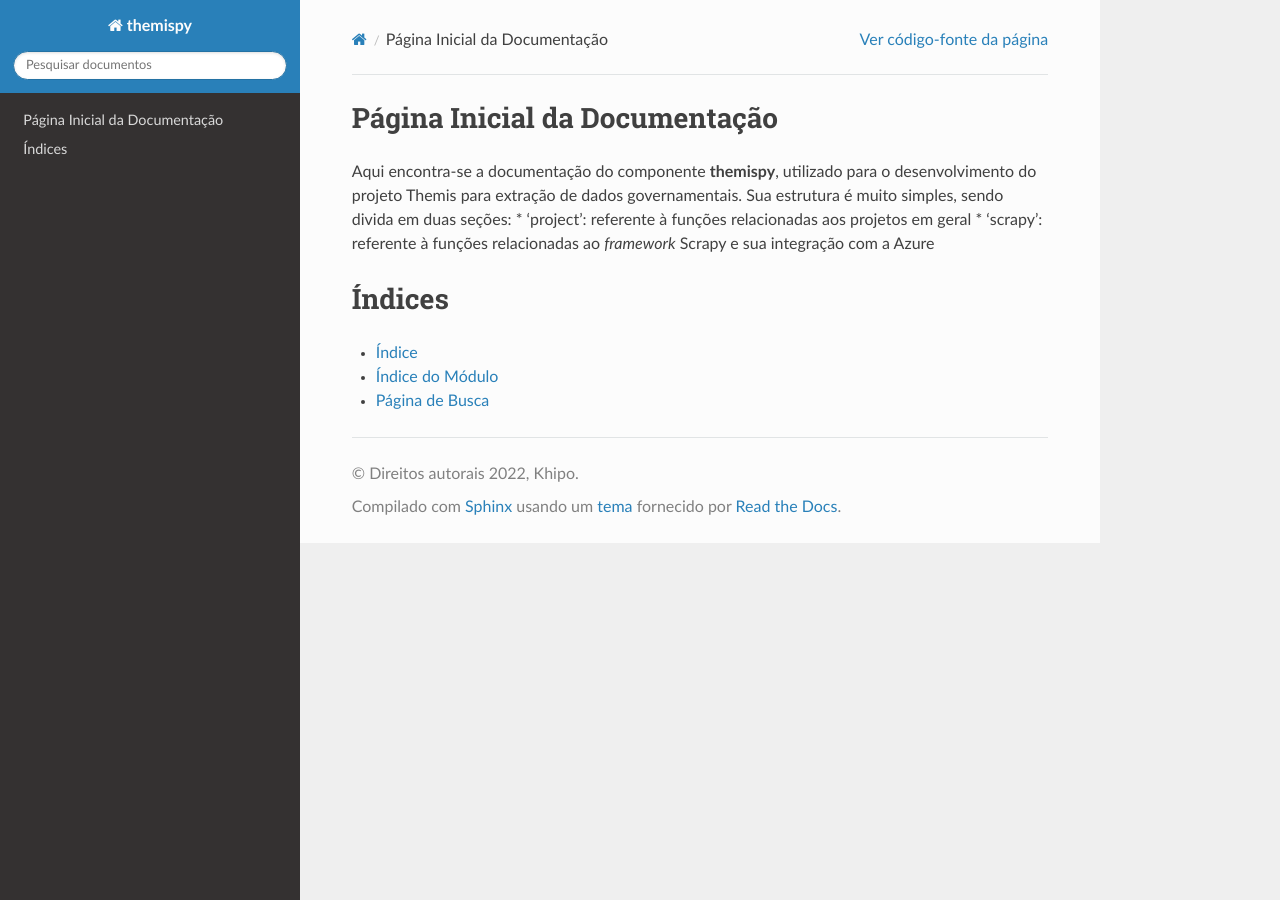
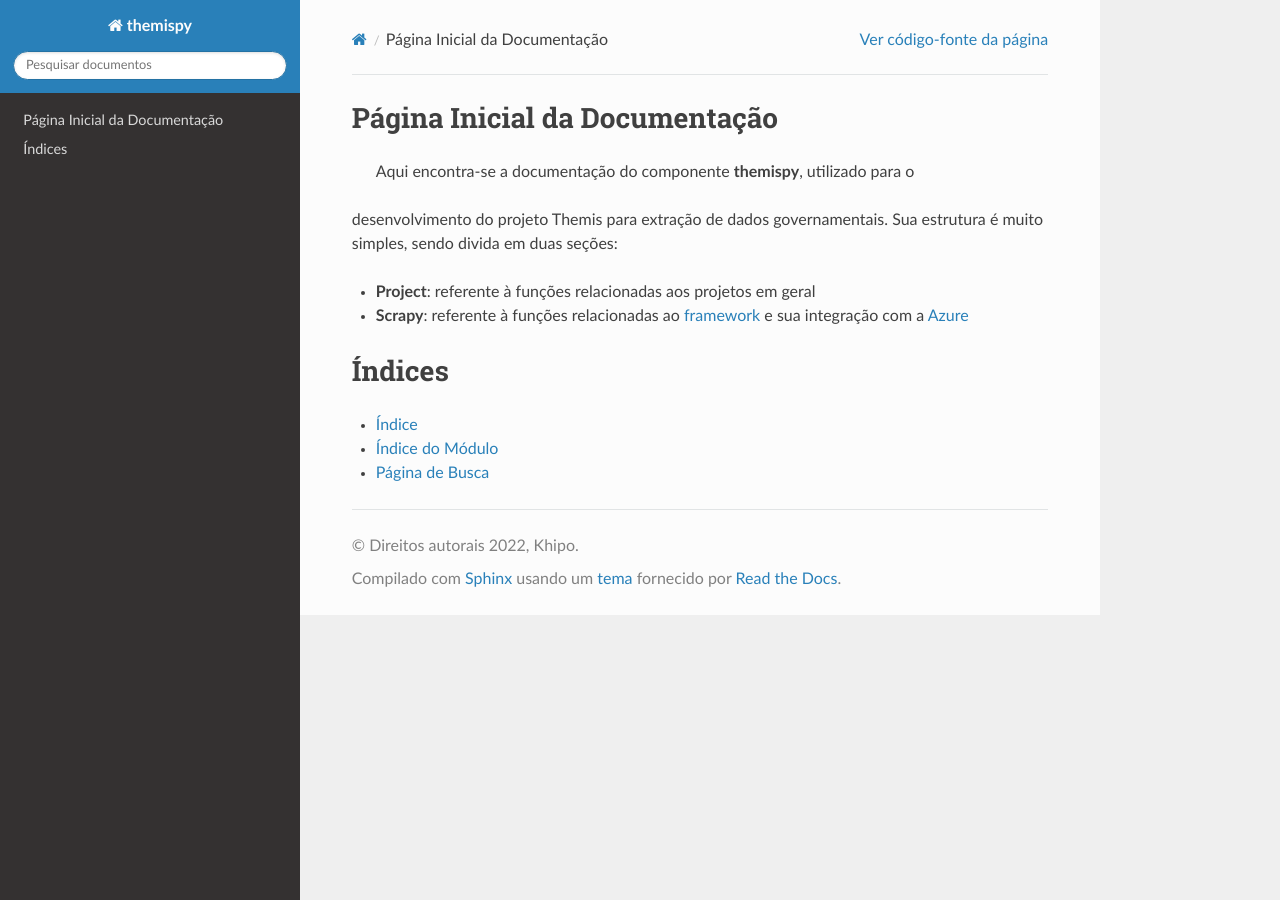
Before and after one commit to jkitajima/themispy, a Sphinx documentation site: the page built from docs/index.rst, in a window 1280 px wide. Built offline with Sphinx 7.4.7 and the Read the Docs theme 2.0.0, drawn with Linux system fonts in a browser that asks for light colours.

Commit message:
doc update

```diff
--- a/docs/index.rst
+++ b/docs/index.rst
@@ -6,11 +6,12 @@
 Página Inicial da Documentação
 ==============================
 
-Aqui encontra-se a documentação do componente **themispy**, utilizado para o
+   Aqui encontra-se a documentação do componente **themispy**, utilizado para o
 desenvolvimento do projeto Themis para extração de dados governamentais.
 Sua estrutura é muito simples, sendo divida em duas seções:
-* 'project': referente à funções relacionadas aos projetos em geral
-* 'scrapy': referente à funções relacionadas ao *framework* Scrapy e sua integração com a Azure
+
+* **Project**: referente à funções relacionadas aos projetos em geral
+* **Scrapy**: referente à funções relacionadas ao `framework <https://scrapy.org/>`_ e sua integração com a `Azure <https://github.com/Azure/azure-sdk-for-python>`_
 
 
 
```
